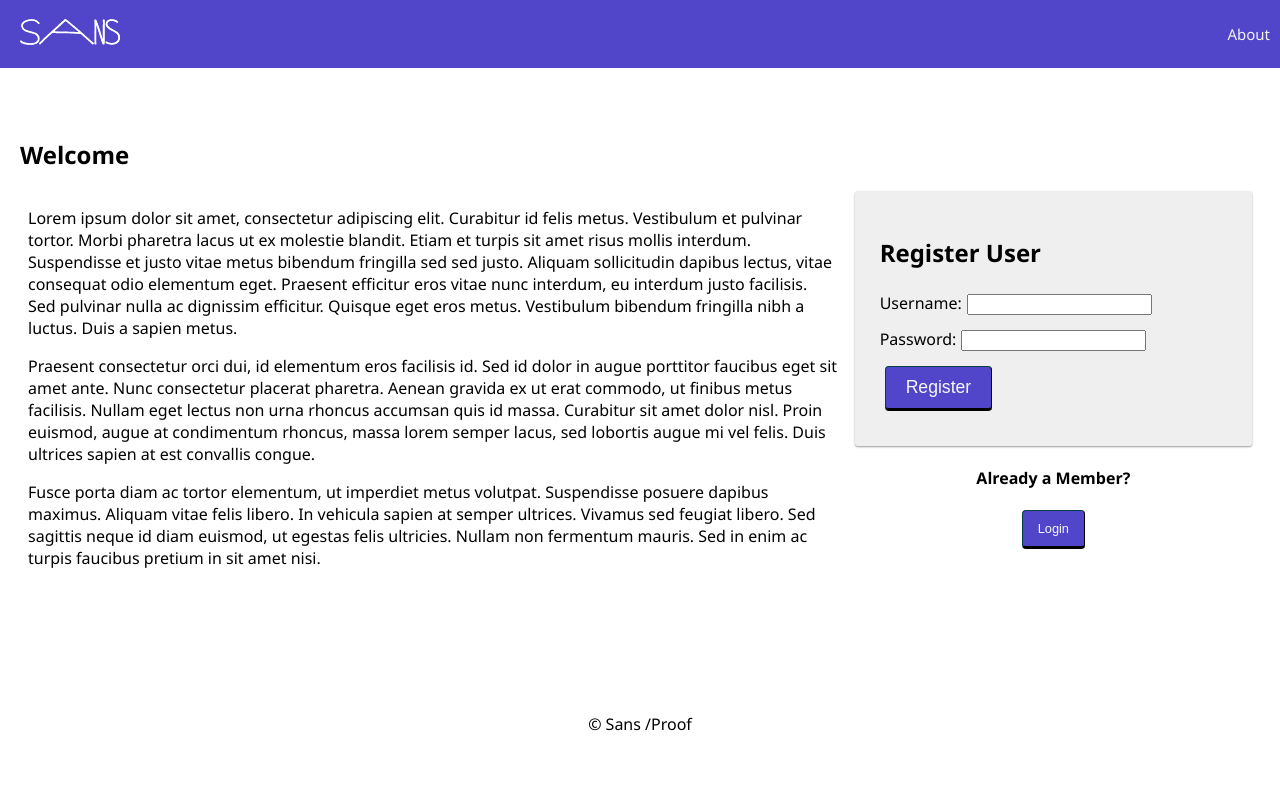
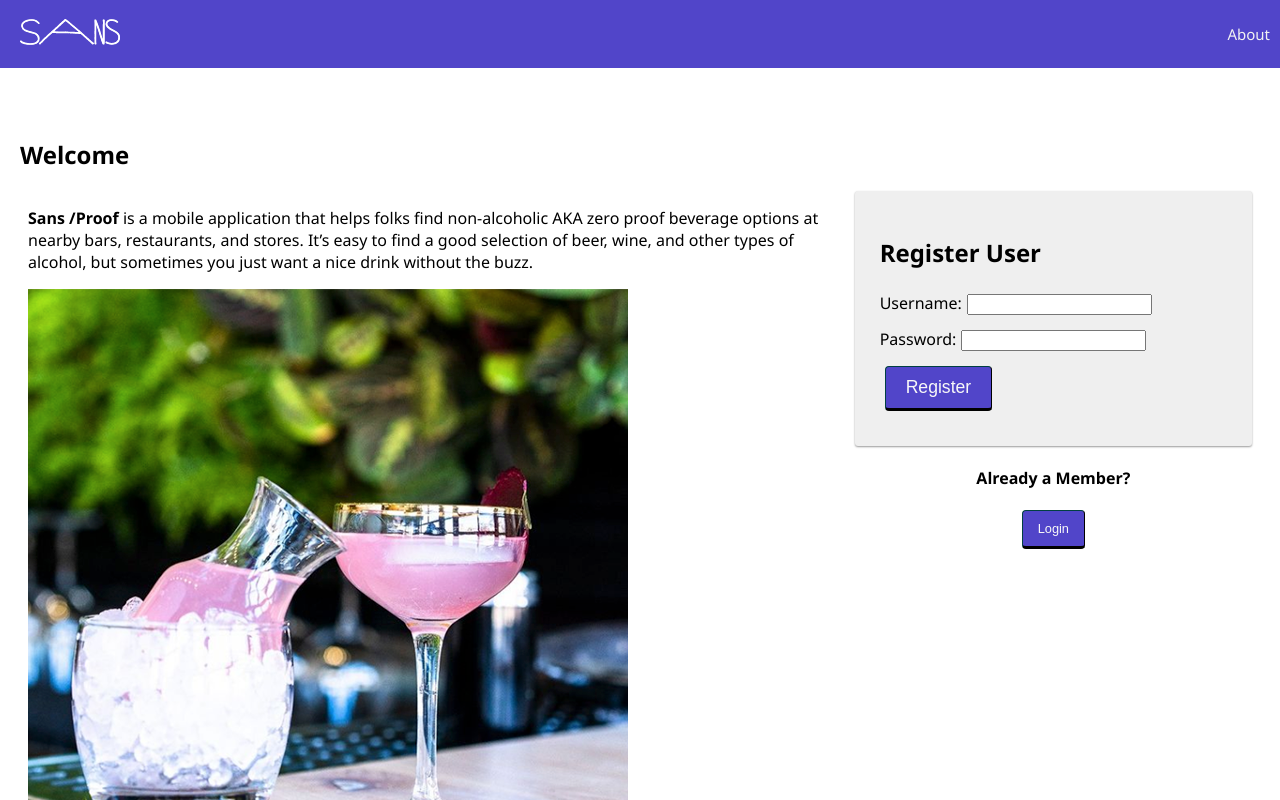
Before and after one commit to stephenmussel/sans-proof, a React (Create React App) app: page /user#/home in a window 1280 px wide. Shown: the top 800 px of the page. Built offline with nearby package versions, Linux system fonts and the light colour scheme; no server answers.

Commit message:
updated images

```diff
--- a/src/components/AboutPage/AboutPage.jsx
+++ b/src/components/AboutPage/AboutPage.jsx
@@ -15,7 +15,7 @@ function AboutPage() {
           you just want a nice drink without the buzz.
         </p>
       </div>
-      <img src="images/about_page.png"/>
+      <img src="images/about_page.png" alt="cocktail in silver wine glass"/>
 
     </div>
   );
--- a/src/components/FavoriteItem/FavoriteItem.js
+++ b/src/components/FavoriteItem/FavoriteItem.js
@@ -6,8 +6,8 @@ function FavoriteItem({favorite}) {
 
     return(
         <div>
-            <b>{favorite.name}</b>
-            <p><em>Notes: </em>{favorite.notes}</p>
+            <h3><b>{favorite.name}</b></h3>
+            <p><em><b>Drink Options: </b></em>{favorite.notes}</p>
             {/* <button value={favorite.id} onClick={(event) =>  deleteFav(event)}>Delete</button><br /><br /> */}
         </div>
     )
--- a/src/components/LandingPage/LandingPage.jsx
+++ b/src/components/LandingPage/LandingPage.jsx
@@ -19,19 +19,18 @@ function LandingPage() {
 
       <div className="grid">
         <div className="grid-col grid-col_8">
-          <p>
-            Lorem ipsum dolor sit amet, consectetur adipiscing elit. Curabitur
-            id felis metus. Vestibulum et pulvinar tortor. Morbi pharetra lacus
-            ut ex molestie blandit. Etiam et turpis sit amet risus mollis
-            interdum. Suspendisse et justo vitae metus bibendum fringilla sed
-            sed justo. Aliquam sollicitudin dapibus lectus, vitae consequat odio
-            elementum eget. Praesent efficitur eros vitae nunc interdum, eu
-            interdum justo facilisis. Sed pulvinar nulla ac dignissim efficitur.
-            Quisque eget eros metus. Vestibulum bibendum fringilla nibh a
-            luctus. Duis a sapien metus.
+
+          <p><b>Sans /Proof</b> is a mobile application that helps folks find
+          non-alcoholic AKA zero proof beverage options at nearby bars, restaurants,
+          and stores. It’s easy to find a good selection of beer, wine, and other
+          types of alcohol, but sometimes you just want a nice drink without
+          the buzz.
           </p>
 
-          <p>
+          <img src="images/landing_page.png" alt="coctail and mini carafe"/>
+
+
+          {/* <p>
             Praesent consectetur orci dui, id elementum eros facilisis id. Sed
             id dolor in augue porttitor faucibus eget sit amet ante. Nunc
             consectetur placerat pharetra. Aenean gravida ex ut erat commodo, ut
@@ -49,7 +48,7 @@ function LandingPage() {
             sagittis neque id diam euismod, ut egestas felis ultricies. Nullam
             non fermentum mauris. Sed in enim ac turpis faucibus pretium in sit
             amet nisi.
-          </p>
+          </p> */}
         </div>
         <div className="grid-col grid-col_4">
           <RegisterForm />
--- a/src/components/ProfilePage/ProfilePage.js
+++ b/src/components/ProfilePage/ProfilePage.js
@@ -23,9 +23,11 @@ function ProfilePage() {
 
     return(
         <div className="profile">
-            <h3>{user.username}'s Profile</h3>
+            <img src="images/profile_pic.png" alt="profile pic" width="75px"/>
+            <h2>{user.username}'s Profile</h2>
             {/* <p>List of favorite businesses will include: <em><b>Name, </b><b>Notes</b></em></p> */}
             {/* {JSON.stringify(favoriteList)} */}
+
             <br /><br />
             {favoriteList.map(favorite => (
                 <div key={favorite.id}>
--- a/src/components/UserPage/UserPage.jsx
+++ b/src/components/UserPage/UserPage.jsx
@@ -7,14 +7,14 @@ function UserPage() {
   const user = useSelector((store) => store.user);
   return (
     <div className="container">
-      <h3>Welcome, {user.username}!</h3>
+      <h2>Welcome, {user.username}!</h2>
       {/* <p>Your ID is: {user.id}</p> */}
       <p>Take your shoes off, stay a while. Browse our selection
         of zero-proof options near you. As a user, you can also add
         to this wonderful collection by sharing your favorites spots.
         We're all friends here, cheers. </p>
       {/* <LogOutButton className="btn" /> */}
-      <img src="images/home_page.png"/>
+      <img src="images/home_page.png" alt="coctail with rubber duck sitting in foam"/>
     </div>
   );
 }
--- a/src/components/ZeroProofDetails/ZeroProofDetails.js
+++ b/src/components/ZeroProofDetails/ZeroProofDetails.js
@@ -39,6 +39,7 @@ function ZeroProofDetails() {
             <p><b>Drink Options<br /></b>{businessDetails.notes}</p>
             <p><b>Address<br /></b>{businessDetails.address}<br />{businessDetails.city}, {businessDetails.state} {businessDetails.zip}</p>
             <p><b>Website<br /></b>{businessDetails.website}</p>
+            <p><b>Phone<br /></b>{businessDetails.phone}</p>
 
             {/* <h3>JSON: </h3> */}
                 {/* <p>{JSON.stringify(businessDetails)}</p> */}
--- a/src/components/ZeroProofPage/ZeroProofPage.jsx
+++ b/src/components/ZeroProofPage/ZeroProofPage.jsx
@@ -88,7 +88,7 @@ const deleteBus = (event) => {
 
   return (
     <div className="container">
-      <h3>Zero Proof</h3>
+      <h2>Zero Proof</h2>
       {/* {JSON.stringify(businessList)} */}
       <div>
         <form onSubmit={addNewBus}>
--- a/src/redux/sagas/favorite.saga.js
+++ b/src/redux/sagas/favorite.saga.js
@@ -18,7 +18,7 @@ function* fetchFav() {
     try {
         // yield console.log('fetchFav wired!');
         const response = yield axios.get('/api/favorite');
-        // yield console.log('this is the response', response.data);
+        yield console.log('this is the response', response.data);
         yield put({type: 'SET_FAVORITE', payload: response.data})
 
     } catch(error) {
```
Also changed, not shown: public/images/landing_page.png (added), public/images/profile_pic.png (added).
